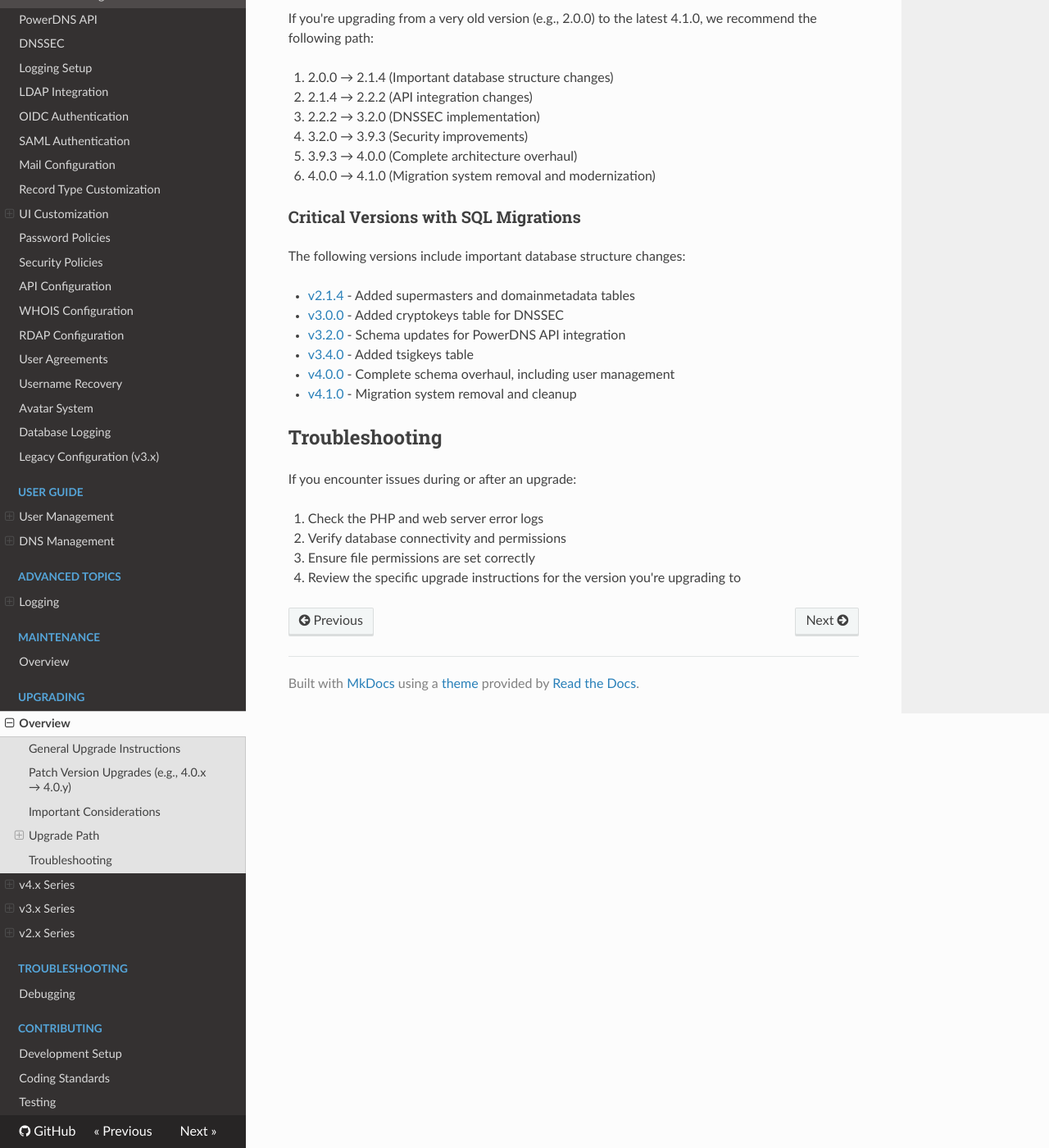
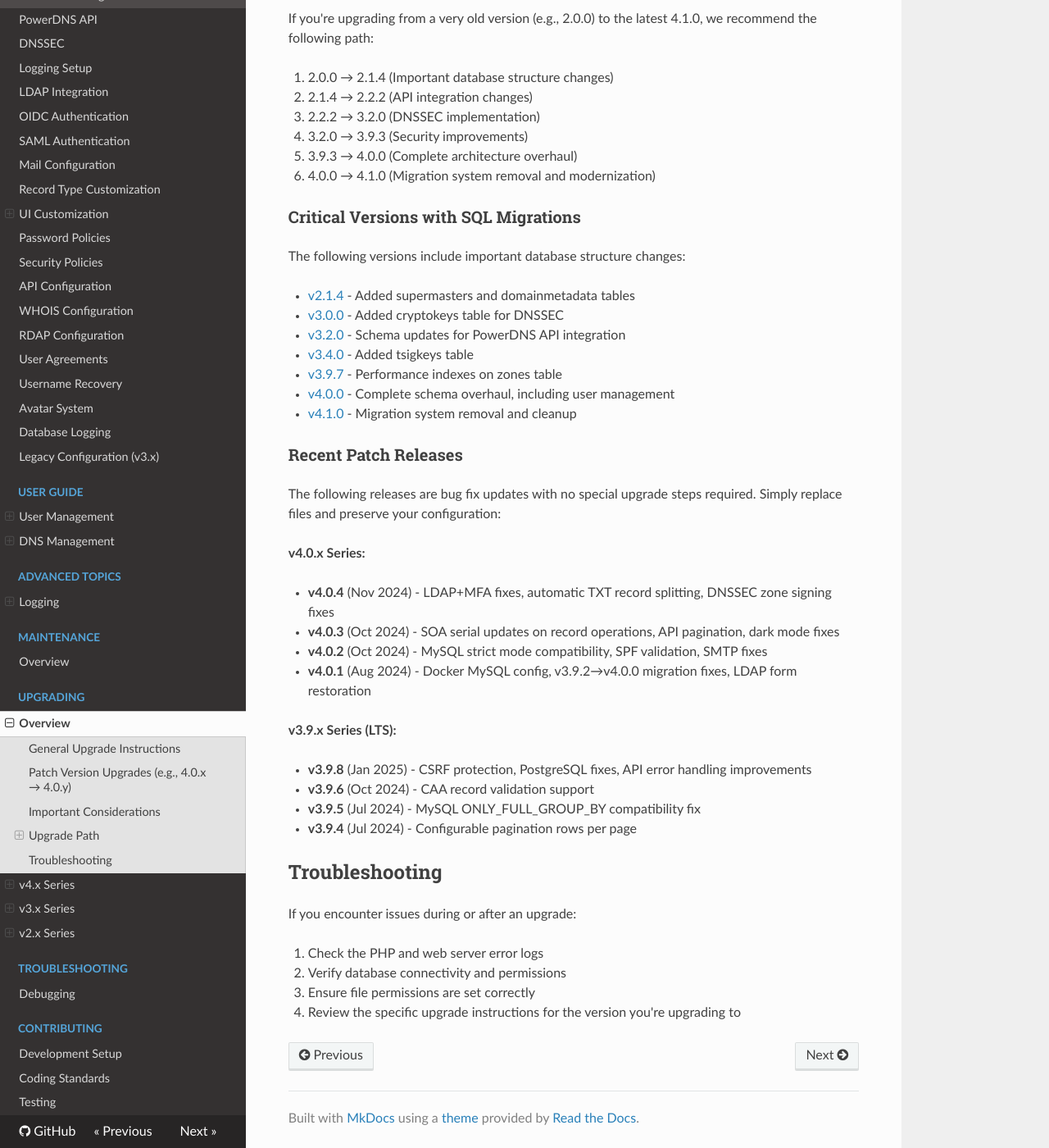
Before and after one commit to poweradmin/poweradmin-docs, an MkDocs documentation site: the page built from docs/upgrading/index.md, in a window 1280 px wide and 1400 px high, scrolled down 1875 px. Shown: the whole window at 82% size. Built offline with MkDocs 1.6.1, drawn with Linux system fonts in a browser that asks for light colours; nearby versions of some CDN libraries.

Commit message:
docs: add v3.9.7 upgrade guide and document recent patch releases

```diff
--- a/docs/upgrading/index.md
+++ b/docs/upgrading/index.md
@@ -86,8 +86,27 @@ The following versions include important database structure changes:
 - [v3.0.0](v3.0.0.md) - Added cryptokeys table for DNSSEC
 - [v3.2.0](v3.2.0.md) - Schema updates for PowerDNS API integration
 - [v3.4.0](v3.4.0.md) - Added tsigkeys table
+- [v3.9.7](v3.9.7.md) - Performance indexes on zones table
 - [v4.0.0](v4.0.0.md) - Complete schema overhaul, including user management
 - [v4.1.0](v4.1.0.md) - Migration system removal and cleanup
+
+### Recent Patch Releases
+
+The following releases are bug fix updates with no special upgrade steps required. Simply replace files and preserve your configuration:
+
+**v4.0.x Series:**
+
+- **v4.0.4** (Nov 2024) - LDAP+MFA fixes, automatic TXT record splitting, DNSSEC zone signing fixes
+- **v4.0.3** (Oct 2024) - SOA serial updates on record operations, API pagination, dark mode fixes
+- **v4.0.2** (Oct 2024) - MySQL strict mode compatibility, SPF validation, SMTP fixes
+- **v4.0.1** (Aug 2024) - Docker MySQL config, v3.9.2→v4.0.0 migration fixes, LDAP form restoration
+
+**v3.9.x Series (LTS):**
+
+- **v3.9.8** (Jan 2025) - CSRF protection, PostgreSQL fixes, API error handling improvements
+- **v3.9.6** (Oct 2024) - CAA record validation support
+- **v3.9.5** (Jul 2024) - MySQL ONLY_FULL_GROUP_BY compatibility fix
+- **v3.9.4** (Jul 2024) - Configurable pagination rows per page
 
 ## Troubleshooting
 
--- a/mkdocs.yml
+++ b/mkdocs.yml
@@ -129,6 +129,7 @@ nav:
           - v4.0.0: upgrading/v4.0.0.md
       - v3.x Series:
           - v3.9.x:
+              - v3.9.7: upgrading/v3.9.7.md
               - v3.9.3: upgrading/v3.9.3.md
               - v3.9.2: upgrading/v3.9.2.md
               - v3.9.1: upgrading/v3.9.1.md
```
Also changed, not shown: docs/upgrading/v3.9.7.md (added, +74 -0 lines).
